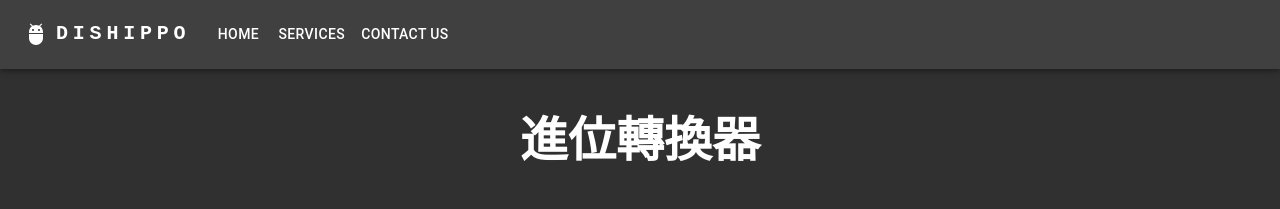
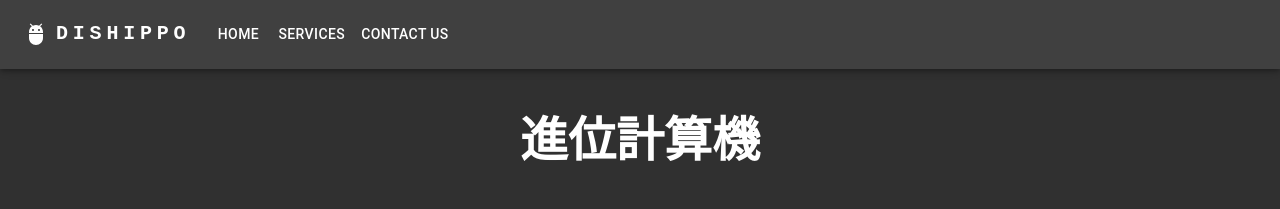
Before and after one commit to joelinkaiyi/react-converter, a React (Create React App) app: page / in a window 1280 px wide. Shown: the top 209 px of the page. Built offline with nearby package versions, Linux system fonts and the light colour scheme.

Commit message:
title change

```diff
--- a/src/title.js
+++ b/src/title.js
@@ -2,7 +2,7 @@ import React from 'react'
 const Title = () => {
     return (
         <div>
-            <h1 style={{color:'#fff',fontSize:'3rem'}}>進位轉換器</h1>
+            <h1 style={{color:'#fff',fontSize:'3rem'}}>進位計算機</h1>
         </div>
      );
 }
```
